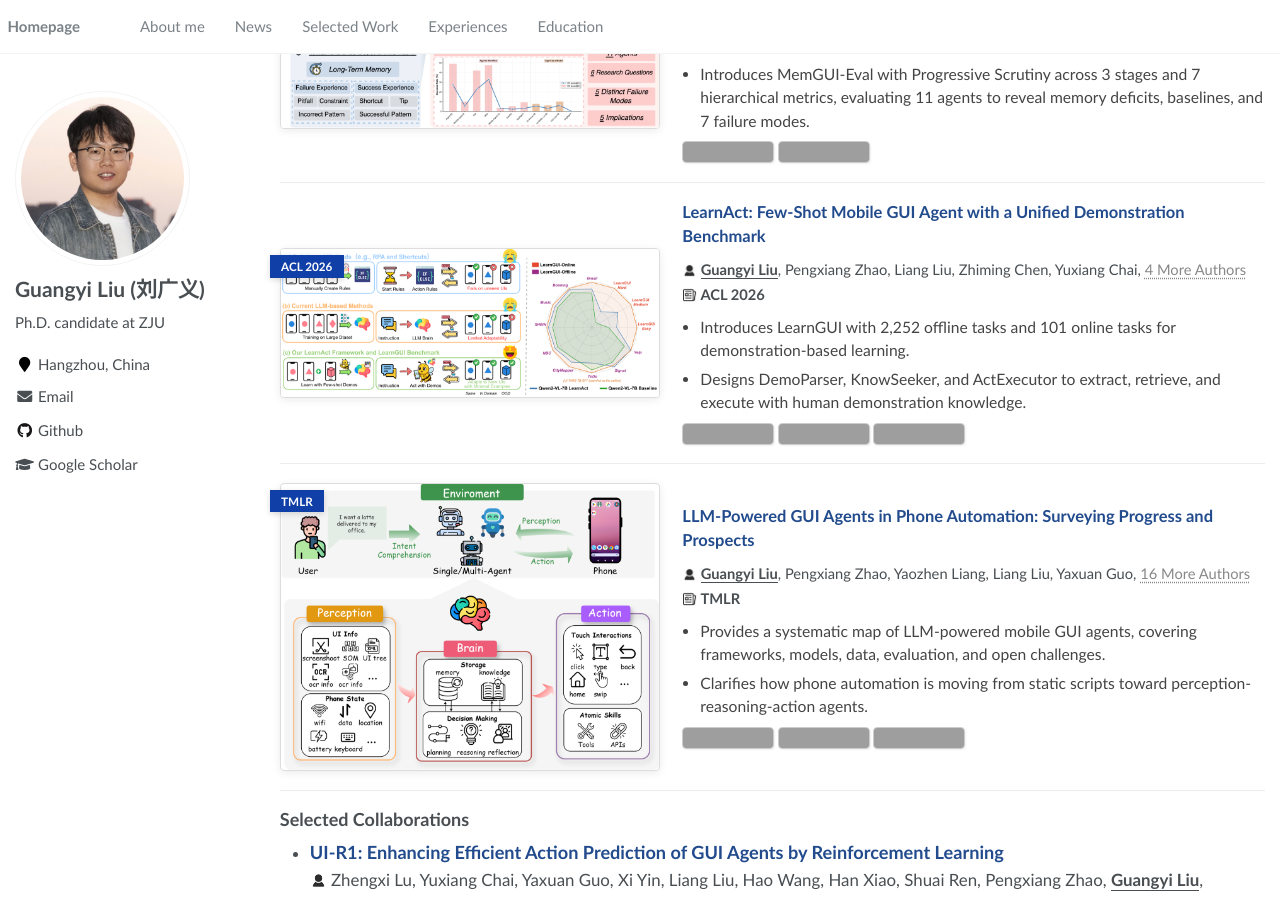
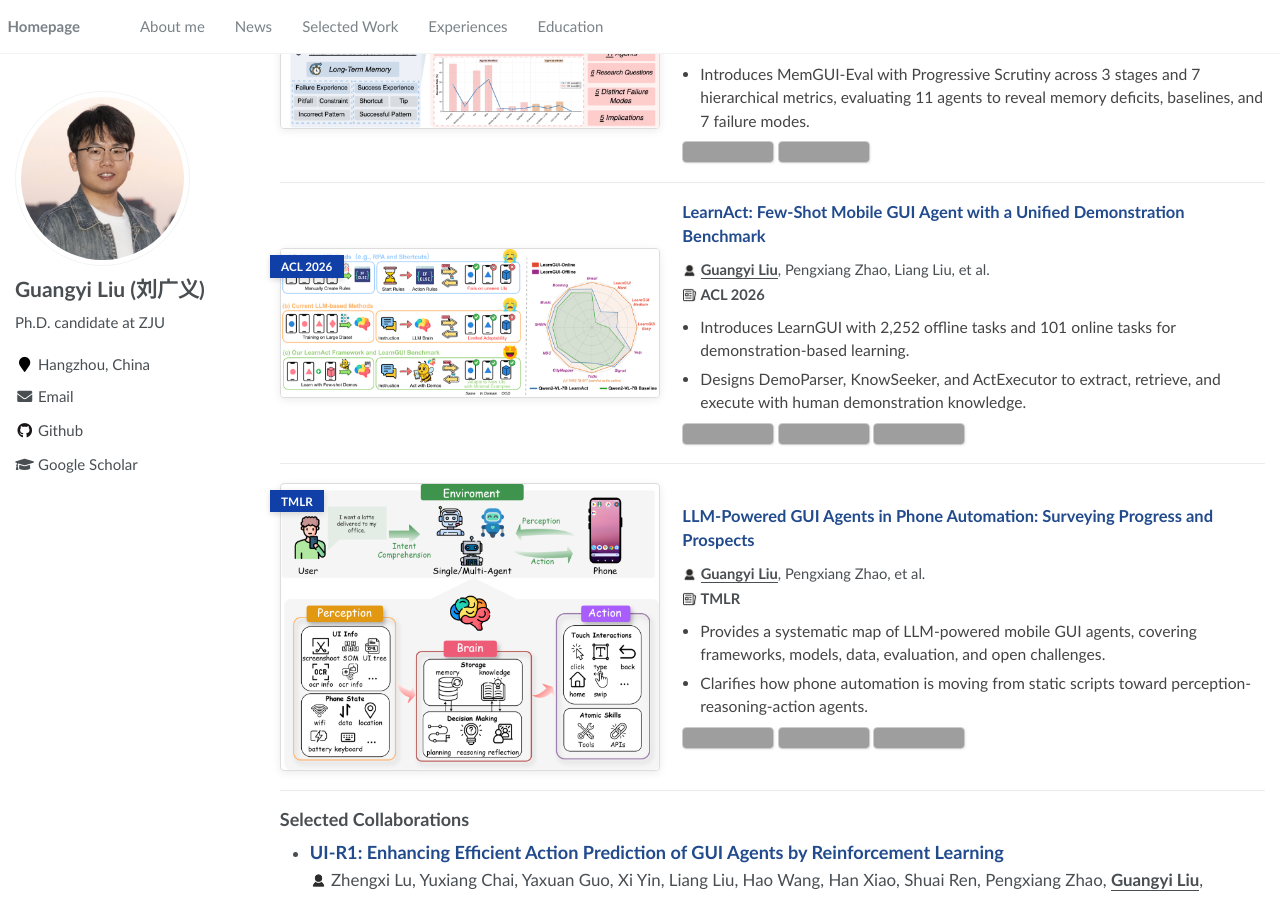
Before and after one commit to lgy0404/lgy0404.github.io, a Jekyll site: the page built from _pages/about.md, in a window 1280 px wide and 900 px high, scrolled down 1425 px, cut to the strip 0-900 px from the top of the window. Built offline with Jekyll 4.4.1, drawn with Linux system fonts in a browser that asks for light colours; comment, search, counter and statistics services are not loaded; grey boxes are pictures that could not be loaded.

Commit message:
docs: shorten homepage author lines

```diff
--- a/_pages/about.md
+++ b/_pages/about.md
@@ -282,7 +282,7 @@ I am a Ph.D. candidate in the Department of Control Science and Engineering at Z
   </div>
   <div class="paper-card__content">
     <p class="paper-card__title"><a href="https://arxiv.org/abs/2504.13805"><strong>LearnAct: Few-Shot Mobile GUI Agent with a Unified Demonstration Benchmark</strong></a></p>
-    <div class="paper-card__meta"><img src="./images/logo-author.png" style="width: 1em; position: relative; top: -0.1em;"> <strong><u>Guangyi Liu</u></strong>, Pengxiang Zhao, Liang Liu, Zhiming Chen, Yuxiang Chai, <span class="author-more"><input type="checkbox" id="author-more-3" class="author-toggle"><label for="author-more-3" class="more-label">4 More Authors</label><label for="author-more-3" class="author-rest"> Shuai Ren, Hao Wang, Shibo He, and Wenchao Meng.</label></span></div>
+    <div class="paper-card__meta"><img src="./images/logo-author.png" style="width: 1em; position: relative; top: -0.1em;"> <strong><u>Guangyi Liu</u></strong>, Pengxiang Zhao, Liang Liu, et al.</div>
     <div class="paper-card__venue"><img src="./images/logo-venue.png" style="width: 0.975em; position: relative; top: -0.115em;"> <strong>ACL 2026</strong></div>
     <ul class="paper-card__highlights">
       <li>Introduces LearnGUI with 2,252 offline tasks and 101 online tasks for demonstration-based learning.</li>
@@ -303,7 +303,7 @@ I am a Ph.D. candidate in the Department of Control Science and Engineering at Z
   </div>
   <div class="paper-card__content">
     <p class="paper-card__title"><a href="https://arxiv.org/abs/2504.19838"><strong>LLM-Powered GUI Agents in Phone Automation: Surveying Progress and Prospects</strong></a></p>
-    <div class="paper-card__meta"><img src="./images/logo-author.png" style="width: 1em; position: relative; top: -0.1em;"> <strong><u>Guangyi Liu</u></strong>, Pengxiang Zhao, Yaozhen Liang, Liang Liu, Yaxuan Guo, <span class="author-more"><input type="checkbox" id="author-more-4" class="author-toggle"><label for="author-more-4" class="more-label">16 More Authors</label><label for="author-more-4" class="author-rest"> Han Xiao, Weifeng Lin, Yuxiang Chai, Yue Han, Shuai Ren, Hao Wang, Xiaoyu Liang, WenHao Wang, Tianze Wu, Zhengxi Lu, Siheng Chen, LiLinghao, Hao Wang, Guanjing Xiong, Yong Liu, and Hongsheng Li.</label></span></div>
+    <div class="paper-card__meta"><img src="./images/logo-author.png" style="width: 1em; position: relative; top: -0.1em;"> <strong><u>Guangyi Liu</u></strong>, Pengxiang Zhao, et al.</div>
     <div class="paper-card__venue"><img src="./images/logo-venue.png" style="width: 0.975em; position: relative; top: -0.115em;"> <strong>TMLR</strong></div>
     <ul class="paper-card__highlights">
       <li>Provides a systematic map of LLM-powered mobile GUI agents, covering frameworks, models, data, evaluation, and open challenges.</li>
```
